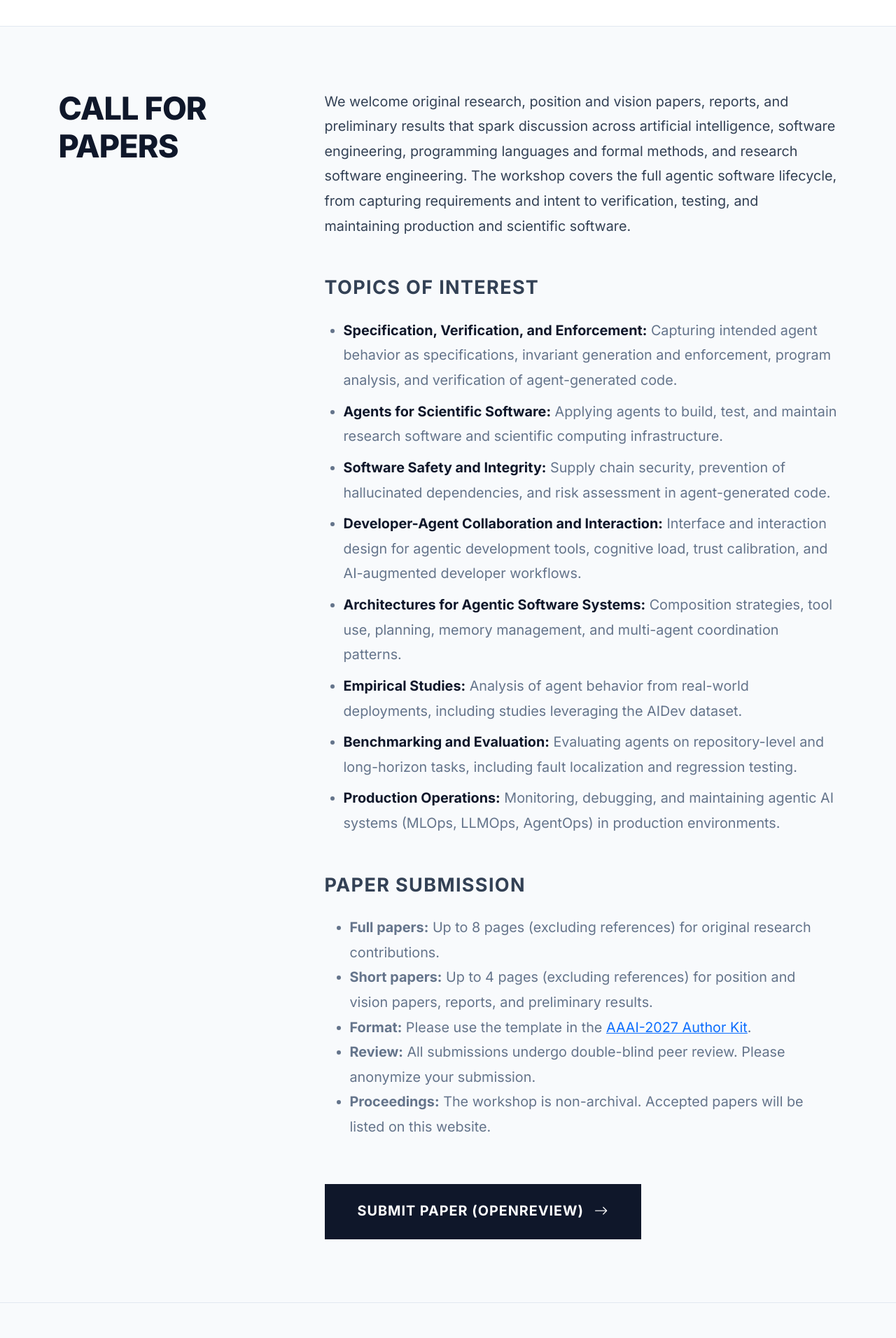
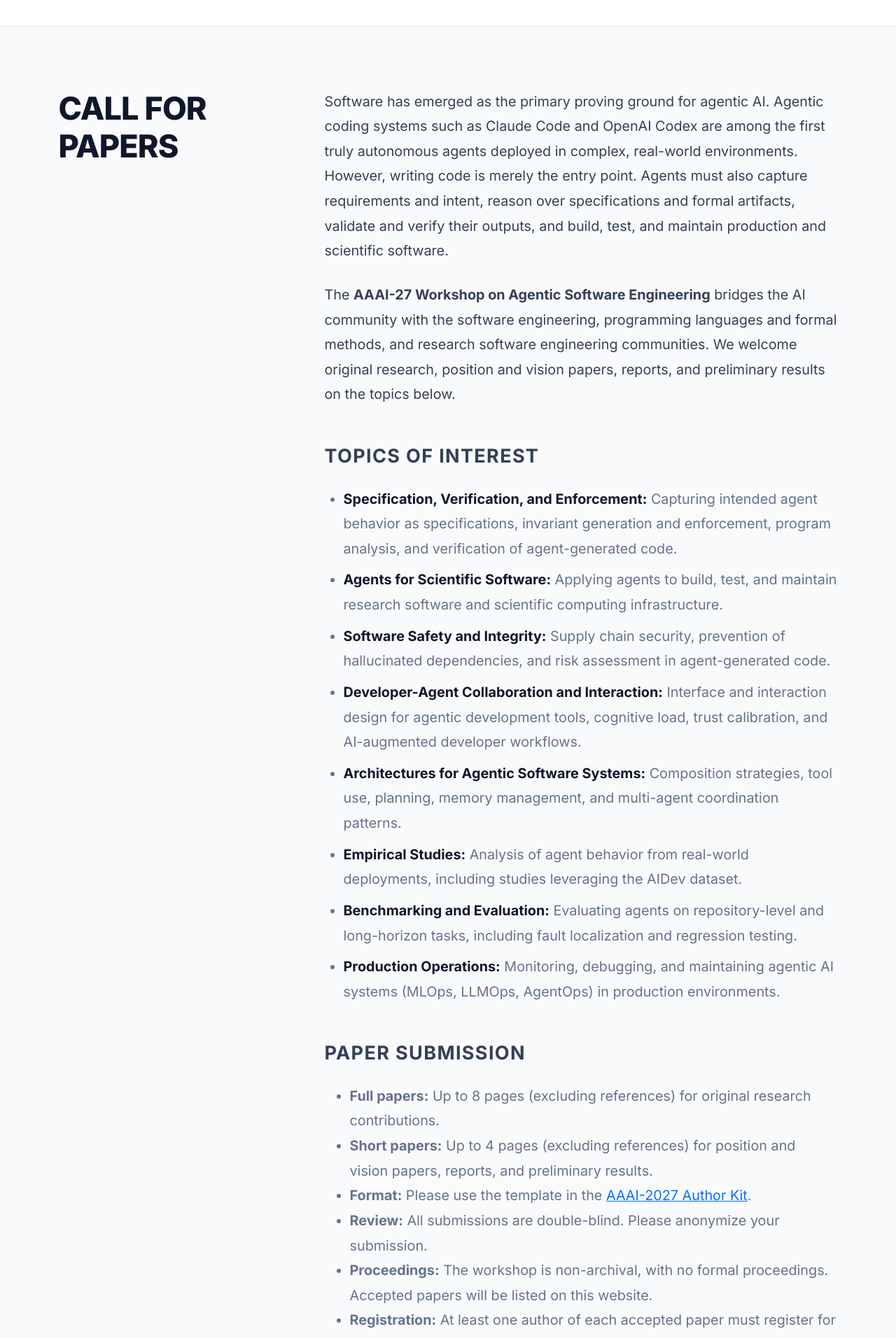
Before and after one commit to AgenticSE-AAAI/AgenticSE-AAAI.github.io, a Vue app: page / in a window 1280 px wide. Shown: the part 780-2692 px from the top of the page at 70% size. Built offline with nearby package versions, Linux system fonts and the light colour scheme.

Commit message:
updated cfp

```diff
--- a/src/App.vue
+++ b/src/App.vue
@@ -200,8 +200,11 @@ onUnmounted(() => window.removeEventListener('scroll', handleScroll))
         </div>
         <div class="col-lg-8">
           <hr class="section-divider d-lg-none">
+          <p class="mb-4" style="font-size: 1.1rem; line-height: 1.8;">
+            Software has emerged as the primary proving ground for agentic AI. Agentic coding systems such as Claude Code and OpenAI Codex are among the first truly autonomous agents deployed in complex, real-world environments. However, writing code is merely the entry point. Agents must also capture requirements and intent, reason over specifications and formal artifacts, validate and verify their outputs, and build, test, and maintain production and scientific software.
+          </p>
           <p class="mb-5" style="font-size: 1.1rem; line-height: 1.8;">
-            We welcome original research, position and vision papers, reports, and preliminary results that spark discussion across artificial intelligence, software engineering, programming languages and formal methods, and research software engineering. The workshop covers the full agentic software lifecycle, from capturing requirements and intent to verification, testing, and maintaining production and scientific software.
+            The <strong>AAAI-27 Workshop on Agentic Software Engineering</strong> bridges the AI community with the software engineering, programming languages and formal methods, and research software engineering communities. We welcome original research, position and vision papers, reports, and preliminary results on the topics below.
           </p>
 
           <h4 class="fw-bold mb-4 text-uppercase" style="letter-spacing: 0.05em;">Topics of Interest</h4>
@@ -216,8 +219,9 @@ onUnmounted(() => window.removeEventListener('scroll', handleScroll))
             <li><strong>Full papers:</strong> Up to 8 pages (excluding references) for original research contributions.</li>
             <li><strong>Short papers:</strong> Up to 4 pages (excluding references) for position and vision papers, reports, and preliminary results.</li>
             <li><strong>Format:</strong> Please use the template in the <a href="https://aaai.org/authorkit27/">AAAI-2027 Author Kit</a>.</li>
-            <li><strong>Review:</strong> All submissions undergo double-blind peer review. Please anonymize your submission.</li>
-            <li><strong>Proceedings:</strong> The workshop is non-archival. Accepted papers will be listed on this website.</li>
+            <li><strong>Review:</strong> All submissions are double-blind. Please anonymize your submission.</li>
+            <li><strong>Proceedings:</strong> The workshop is non-archival, with no formal proceedings. Accepted papers will be listed on this website.</li>
+            <li><strong>Registration:</strong> At least one author of each accepted paper must register for the AAAI-27 workshop.</li>
             <!-- <li><strong>Presentation:</strong> Each accepted paper receives a lightning talk and a poster. At least one author must register and present in person.</li> -->
           </ul>
           <div class="mt-4">
```
